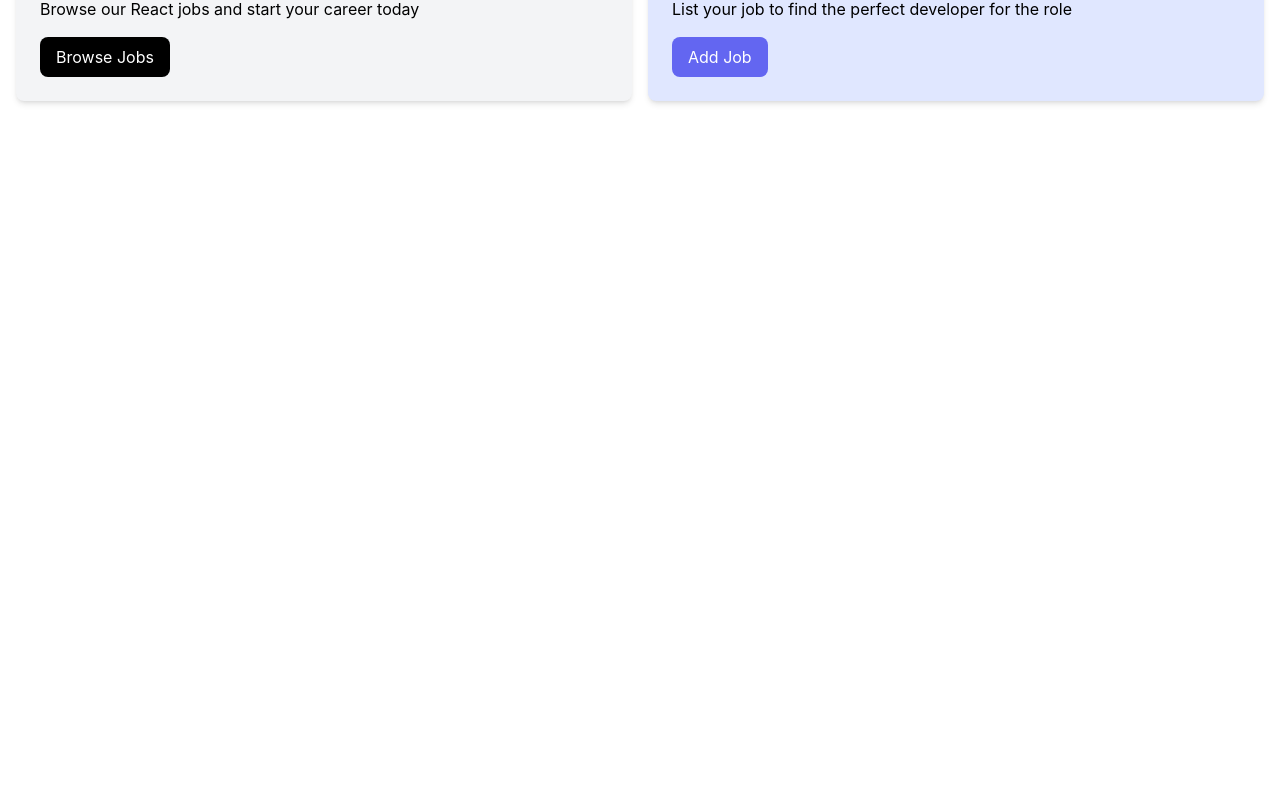
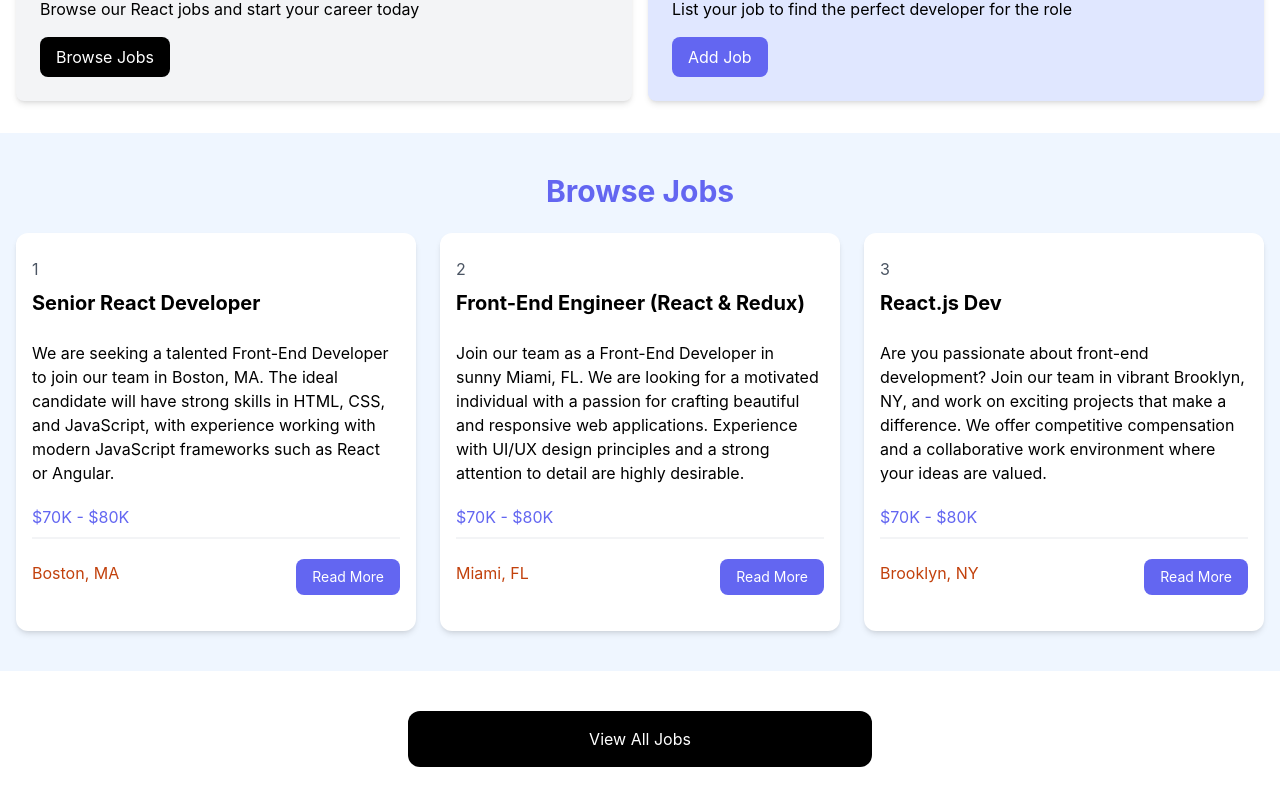
Before and after one commit to djojov/react-jobs-app, a React (Vite) app: page / in a window 1280 px wide. Shown: the part 476-1282 px from the top of the page. Before the commit the page ends 800 px from the top, so only its background shows below. Built offline with nearby package versions, Linux system fonts and the light colour scheme.

Commit message:
Add JobListings and single job component

```diff
--- a/src/App.tsx
+++ b/src/App.tsx
@@ -1,6 +1,8 @@
 import Hero from './components/Hero';
 import HomeCards from './components/HomeCards';
+import JobListings from './components/JobListings';
 import Navbar from './components/Navbar';
+import ViewAllJobs from './components/ViewAllJobs';
 
 function App() {
 	return (
@@ -8,6 +10,8 @@
 			<Navbar />
 			<Hero />
 			<HomeCards />
+			<JobListings />
+			<ViewAllJobs />
 		</>
 	);
 }
--- /dev/null
+++ b/src/components/JobListing.tsx
@@ -0,0 +1,50 @@
+type JobType = {
+	id: string;
+	title: string;
+	type: string;
+	description: string;
+	location: string;
+	salary: string;
+	company: {
+		name: string;
+		description: string;
+		contactEmail: string;
+		contactPhone: string;
+	};
+};
+
+interface JobListingProps {
+	job: JobType;
+}
+
+export default function JobListing(props: JobListingProps) {
+	return (
+		<div className="bg-white rounded-xl shadow-md relative">
+			<div className="p-4">
+				<div className="mb-6">
+					<div className="text-gray-600 my-2">{props.job.id}</div>
+					<h3 className="text-xl font-bold">{props.job.title}</h3>
+				</div>
+
+				<div className="mb-5">{props.job.description}</div>
+
+				<h3 className="text-indigo-500 mb-2">{props.job.salary}</h3>
+
+				<div className="border border-gray-100 mb-5"></div>
+
+				<div className="flex flex-col lg:flex-row justify-between mb-4">
+					<div className="text-orange-700 mb-3">
+						<i className="fa-solid fa-location-dot text-lg"></i>
+						{props.job.location}
+					</div>
+					<a
+						href={`/job/${props.job.id}`}
+						className="h-[36px] bg-indigo-500 hover:bg-indigo-600 text-white px-4 py-2 rounded-lg text-center text-sm"
+					>
+						Read More
+					</a>
+				</div>
+			</div>
+		</div>
+	);
+}
--- /dev/null
+++ b/src/components/JobListings.tsx
@@ -0,0 +1,19 @@
+import jobs from '../jobs.json';
+import JobListing from './JobListing';
+
+export default function JobListings() {
+	const recentJobs = jobs.slice(0, 3);
+
+	return (
+		<section className="bg-blue-50 px-4 py-10">
+			<div className="container-xl lg:container m-auto">
+				<h2 className="text-3xl font-bold text-indigo-500 mb-6 text-center">Browse Jobs</h2>
+				<div className="grid grid-cols-1 md:grid-cols-3 gap-6">
+					{recentJobs.map((job) => (
+						<JobListing key={job.id} job={job} />
+					))}
+				</div>
+			</div>
+		</section>
+	);
+}
--- /dev/null
+++ b/src/components/ViewAllJobs.tsx
@@ -0,0 +1,9 @@
+export default function ViewAllJobs() {
+	return (
+		<section className="m-auto max-w-lg my-10 px-6">
+			<a href="/jobs" className="block bg-black text-white text-center py-4 px-6 rounded-xl hover:bg-gray-700">
+				View All Jobs
+			</a>
+		</section>
+	);
+}
--- /dev/null
+++ b/src/jobs.json
@@ -0,0 +1,86 @@
+[
+	{
+		"id": "1",
+		"title": "Senior React Developer",
+		"type": "Full-Time",
+		"description": "We are seeking a talented Front-End Developer to join our team in Boston, MA. The ideal candidate will have strong skills in HTML, CSS, and JavaScript, with experience working with modern JavaScript frameworks such as React or Angular.",
+		"location": "Boston, MA",
+		"salary": "$70K - $80K",
+		"company": {
+			"name": "NewTek Solutions",
+			"description": "NewTek Solutions is a leading technology company specializing in web development and digital solutions. We pride ourselves on delivering high-quality products and services to our clients while fostering a collaborative and innovative work environment.",
+			"contactEmail": "contact@teksolutions.com",
+			"contactPhone": "555-555-5555"
+		}
+	},
+	{
+		"id": "2",
+		"title": "Front-End Engineer (React & Redux)",
+		"type": "Full-Time",
+		"location": "Miami, FL",
+		"description": "Join our team as a Front-End Developer in sunny Miami, FL. We are looking for a motivated individual with a passion for crafting beautiful and responsive web applications. Experience with UI/UX design principles and a strong attention to detail are highly desirable.",
+		"salary": "$70K - $80K",
+		"company": {
+			"name": "Veneer Solutions",
+			"description": "Veneer Solutions is a creative agency specializing in digital design and development. Our team is dedicated to pushing the boundaries of creativity and innovation to deliver exceptional results for our clients.",
+			"contactEmail": "contact@loremipsum.com",
+			"contactPhone": "555-555-5555"
+		}
+	},
+	{
+		"id": "3",
+		"title": "React.js Dev",
+		"type": "Full-Time",
+		"location": "Brooklyn, NY",
+		"description": "Are you passionate about front-end development? Join our team in vibrant Brooklyn, NY, and work on exciting projects that make a difference. We offer competitive compensation and a collaborative work environment where your ideas are valued.",
+		"salary": "$70K - $80K",
+		"company": {
+			"name": "Dolor Cloud",
+			"description": "Dolor Cloud is a leading technology company specializing in digital solutions for businesses of all sizes. With a focus on innovation and customer satisfaction, we are committed to delivering cutting-edge products and services.",
+			"contactEmail": "contact@dolorsitamet.com",
+			"contactPhone": "555-555-5555"
+		}
+	},
+	{
+		"id": "4",
+		"title": "React Front-End Developer",
+		"type": "Part-Time",
+		"description": "Join our team as a Part-Time Front-End Developer in beautiful Pheonix, AZ. We are looking for a self-motivated individual with a passion for creating engaging user experiences. This position offers flexible hours and the opportunity to work remotely.",
+		"location": "Pheonix, AZ",
+		"salary": "$60K - $70K",
+		"company": {
+			"name": "Alpha Elite",
+			"description": "Alpha Elite is a dynamic startup specializing in digital marketing and web development. We are committed to fostering a diverse and inclusive workplace where creativity and innovation thrive.",
+			"contactEmail": "contact@adipisicingelit.com",
+			"contactPhone": "555-555-5555"
+		}
+	},
+	{
+		"id": "5",
+		"title": "Full Stack React Developer",
+		"type": "Full-Time",
+		"description": "Exciting opportunity for a Full-Time Front-End Developer in bustling Atlanta, GA. We are seeking a talented individual with a passion for building elegant and scalable web applications. Join our team and make an impact!",
+		"location": "Atlanta, GA",
+		"salary": "$90K - $100K",
+		"company": {
+			"name": "Browning Technologies",
+			"description": "Browning Technologies is a rapidly growing technology company specializing in e-commerce solutions. We offer a dynamic and collaborative work environment where employees are encouraged to think creatively and innovate.",
+			"contactEmail": "contact@consecteturadipisicing.com",
+			"contactPhone": "555-555-5555"
+		}
+	},
+	{
+		"id": "6",
+		"title": "React Native Developer",
+		"type": "Full-Time",
+		"description": "Join our team as a Front-End Developer in beautiful Portland, OR. We are looking for a skilled and enthusiastic individual to help us create innovative web solutions. Competitive salary and great benefits package available.",
+		"location": "Portland, OR",
+		"salary": "$100K - $110K",
+		"company": {
+			"name": "Port Solutions INC",
+			"description": "Port Solutions is a leading technology company specializing in software development and digital marketing. We are committed to providing our clients with cutting-edge solutions and our employees with a supportive and rewarding work environment.",
+			"contactEmail": "contact@ipsumlorem.com",
+			"contactPhone": "555-555-5555"
+		}
+	}
+]
```
